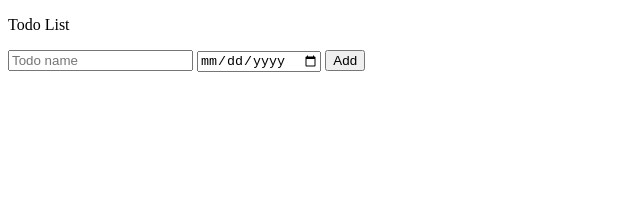
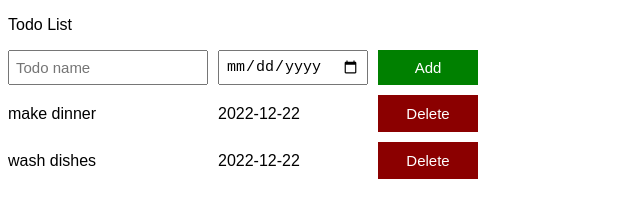
Before and after one commit to Team4Secret/simplePlan, a plain HTML site: page index.html in a window 1280 px wide. Shown: the whole page, without its empty margins (0-640 px from the left). Drawn offline with Linux system fonts and the light colour scheme.

Commit message:
Update index.html

```diff
--- a/index.html
+++ b/index.html
@@ -2,7 +2,7 @@
 <html lang="en">
   <head>
     <title>simplePlan</title>
-    <link rel="stylesheet" href="styles/12-todo-list.css">
+    <link rel="stylesheet" href="styles/BackDoor.css">
   </head>
 <body>
   <p>Todo List</p>
@@ -15,6 +15,6 @@
 
   <div class="js-todo-list todo-grid"></div>
 
-  <script src="scripts/12-todo-list.js"></script>
+  <script src="scripts/BackDoor.js"></script>
 </body>
 </html>
```
